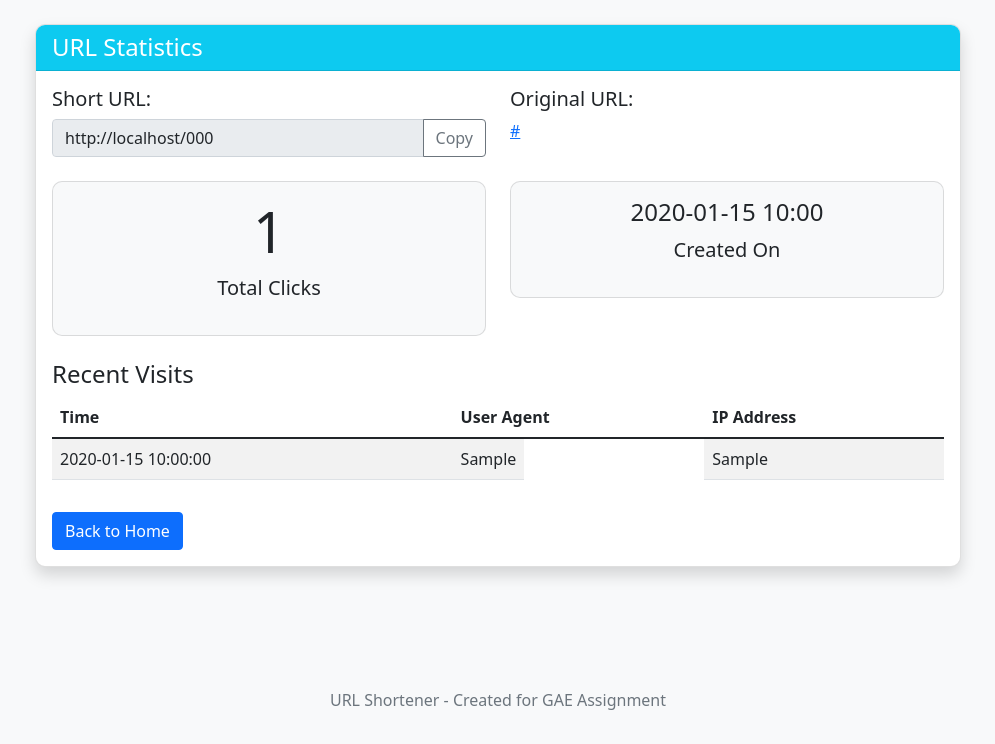
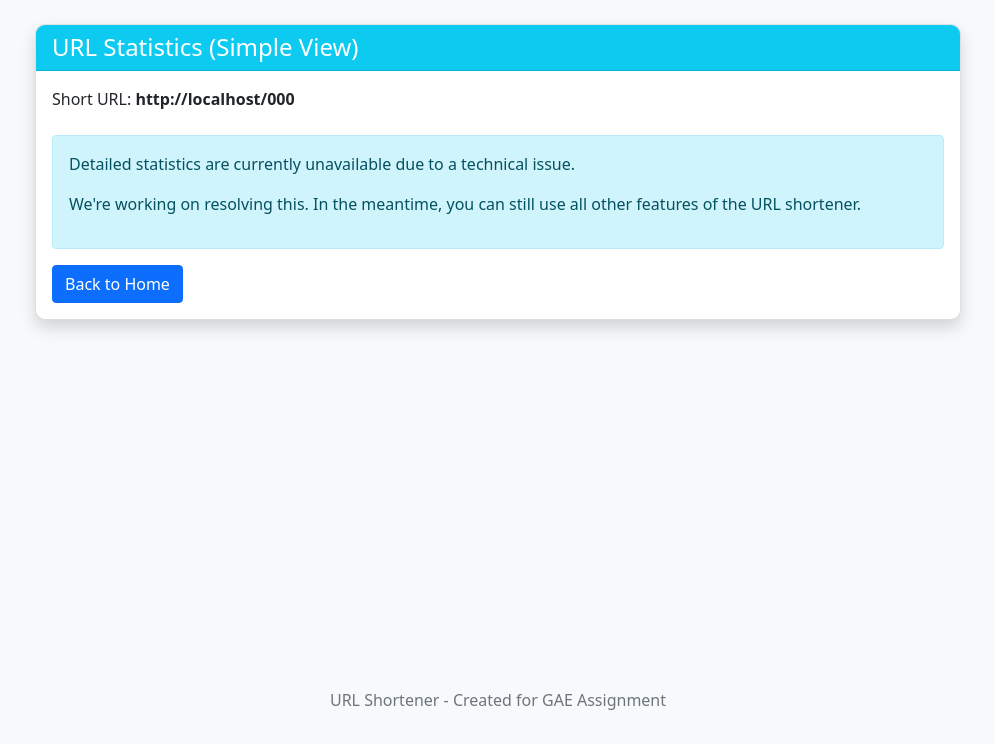
Before and after one commit to crandquist/url-shortener-gae, a Flask app: template templates/stats.html in a window 1280 px wide. Shown: the part 56-800 px from the top of the page, without its empty margins (142-1137 px from the left). Run offline with Flask 2, Linux system fonts and the light colour scheme; the template is opened without the code that fills it: most values are stand-ins (such as "Sample title", 1, 10 or a date in 2020).

Commit message:
Enhance error handling in stats route and simplify stats page layout

```diff
--- a/main.py
+++ b/main.py
@@ -100,19 +100,27 @@ def redirect_to_url(short_code):
 
 @app.route('/stats/<short_code>')
 def stats(short_code):
-    url_mapping = get_url(short_code)
-    if not url_mapping:
-        abort(404)
+    try:
+        url_mapping = get_url(short_code)
+        if not url_mapping:
+            abort(404)
 
-    visits = get_visits(short_code)
-    visit_count = url_mapping['access_count']
+        visits = get_visits(short_code)
+        visit_count = url_mapping['access_count']
 
-    return render_template('stats.html',
-                          short_code=short_code,
-                          long_url=url_mapping['long_url'],
-                          created=url_mapping['created'],
-                          visit_count=visit_count,
-                          visits=visits)
+        return render_template('stats.html',
+                            short_code=short_code,
+                            long_url=url_mapping['long_url'],
+                            created=url_mapping['created'],
+                            visit_count=visit_count,
+                            visits=visits)
+    except Exception as e:
+        # Log the error if possible
+        print(f"Error in stats page: {str(e)}")
+        # Return a simpler stats page with minimal information
+        return render_template('simple_stats.html',
+                            short_code=short_code,
+                            error=str(e))
 
 @app.route('/all')
 def all_urls():
--- a/templates/stats.html
+++ b/templates/stats.html
@@ -1,75 +1,21 @@
 {% extends "base.html" %}
 
-{% block title %}URL Statistics{% endblock %}
+{% block title %}URL Statistics - Simple View{% endblock %}
 
 {% block content %}
 <div class="row justify-content-center">
     <div class="col-md-10">
         <div class="card shadow">
             <div class="card-header bg-info text-white">
-                <h1 class="h4 mb-0">URL Statistics</h1>
+                <h1 class="h4 mb-0">URL Statistics (Simple View)</h1>
             </div>
             <div class="card-body">
-                <div class="row mb-4">
-                    <div class="col-md-6">
-                        <h5>Short URL:</h5>
-                        <div class="input-group">
-                            <input type="text" class="form-control" value="{{ request.host_url }}{{ short_code }}" id="shortenedUrl" readonly>
-                            <button class="btn btn-outline-secondary" type="button" onclick="copyToClipboard()">Copy</button>
-                        </div>
-                    </div>
-                    <div class="col-md-6">
-                        <h5>Original URL:</h5>
-                        <a href="{{ long_url }}" target="_blank" class="text-truncate d-inline-block w-100">{{ long_url }}</a>
-                    </div>
+                <p>Short URL: <strong>{{ request.host_url }}{{ short_code }}</strong></p>
+
+                <div class="alert alert-info mt-4">
+                    <p>Detailed statistics are currently unavailable due to a technical issue.</p>
+                    <p>We're working on resolving this. In the meantime, you can still use all other features of the URL shortener.</p>
                 </div>
-
-                <div class="row">
-                    <div class="col-md-6">
-                        <div class="card bg-light">
-                            <div class="card-body text-center">
-                                <h3 class="display-4">{{ visit_count }}</h3>
-                                <p class="lead">Total Clicks</p>
-                            </div>
-                        </div>
-                    </div>
-                    <div class="col-md-6">
-                        <div class="card bg-light">
-                            <div class="card-body text-center">
-                                <h4>{{ created.strftime('%Y-%m-%d %H:%M') }}</h4>
-                                <p class="lead">Created On</p>
-                            </div>
-                        </div>
-                    </div>
-                </div>
-
-                {% if visits %}
-                <h4 class="mt-4">Recent Visits</h4>
-                <div class="table-responsive">
-                    <table class="table table-striped">
-                        <thead>
-                            <tr>
-                                <th>Time</th>
-                                <th>User Agent</th>
-                                <th>IP Address</th>
-                            </tr>
-                        </thead>
-                        <tbody>
-                            {% for visit in visits %}
-                            <tr>
-                                <td>{{ visit.timestamp.strftime('%Y-%m-%d %H:%M:%S') }}</td>
-                                <td class="text-truncate" style="max-width: 300px;">{{ visit.user_agent }}</td>
-                                <td>{{ visit.ip }}</td>
-                            </tr>
-                            {% endfor %}
-                        </tbody>
-                    </table>
-                </div>
-                {% else %}
-                <div class="alert alert-info mt-4">
-                    No visits recorded yet.
-                </div>
-                {% endif %}
 
                 <div class="mt-3">
                     <a href="/" class="btn btn-primary">Back to Home</a>
@@ -78,14 +24,4 @@
         </div>
     </div>
 </div>
-
-<script>
-function copyToClipboard() {
-    var copyText = document.getElementById("shortenedUrl");
-    copyText.select();
-    copyText.setSelectionRange(0, 99999);
-    document.execCommand("copy");
-    alert("Copied the URL: " + copyText.value);
-}
-</script>
 {% endblock %}
```
